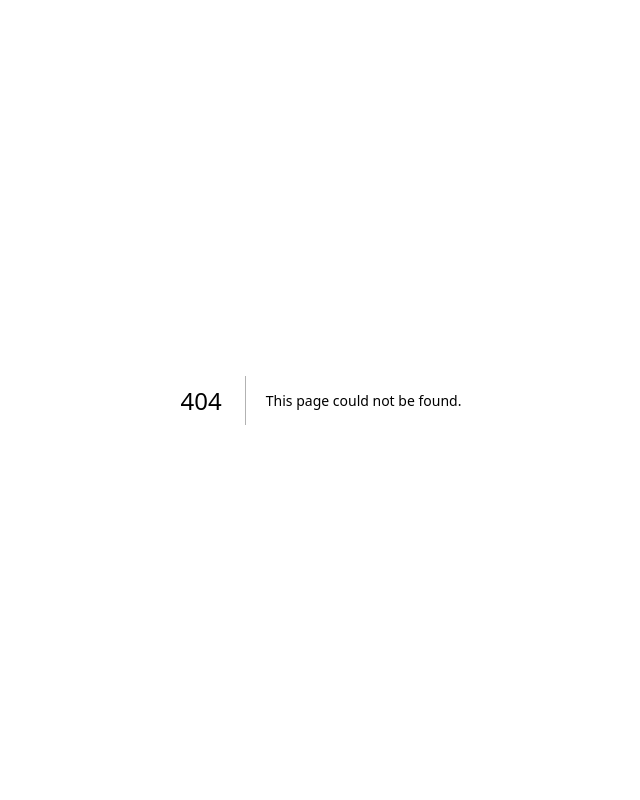
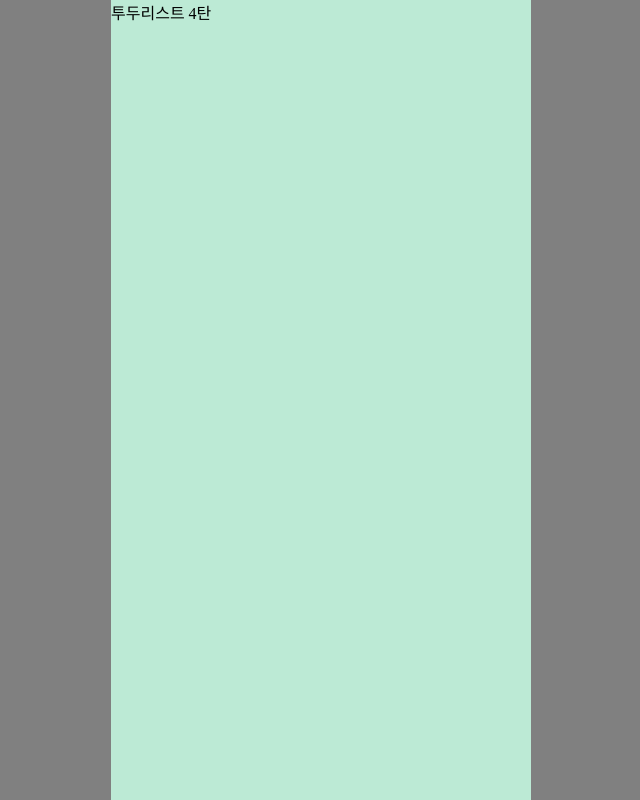
Before and after one commit to SJ0826/2022-todolist-challenge, a Next.js app in the folder 2022-11-06/: page /todolist4 in a window 1280 px wide. Before the commit this address had no page. Shown: the whole page, without its empty margins (319-959 px from the left). Built offline with nearby package versions, Linux system fonts and the light colour scheme.

Commit message:
[ui] feat: Layout 추가

```diff
--- a/2022-11-06/pages/_app.tsx
+++ b/2022-11-06/pages/_app.tsx
@@ -1,3 +1,4 @@
+import Layout from '@ui/components/layout/Layout'
 import type { AppProps } from 'next/app'
 import Head from 'next/head'
 
@@ -7,10 +8,12 @@ function MyApp({ Component, pageProps }: AppProps) {
   return (
     <>
       <Head>
-        <title>투두 리스트</title>
+        <title>투두 리스트4</title>
       </Head>
       <GlobalStyles />
+      <Layout>
       <Component {...pageProps} />
+      </Layout>
     </>
   )
 }
--- /dev/null
+++ b/2022-11-06/pages/todolist4.tsx
@@ -0,0 +1,5 @@
+const todolist4 = () => {
+return(<div>투두리스트 4탄</div>)
+}
+
+export default todolist4
--- /dev/null
+++ b/2022-11-06/ui/components/layout/Layout.tsx
@@ -0,0 +1,30 @@
+import React from 'react'
+import styled from 'styled-components'
+import Page from './Page'
+
+interface Props {
+  children?: React.ReactNode
+  [k: string]: any
+}
+
+export default function Layout({ children, ...props }: Props) {
+  return (
+    <Page>
+      <Container {...props}>
+        <div>{children}</div>
+      </Container>
+    </Page>
+  )
+}
+
+const Container = styled.main`
+  position: absolute;
+  width: 100vw;
+  max-width: 420px;
+  height: 100vh;
+  max-height: 920px;
+  background-color: #BCEAD5;
+  left: 50%;
+  top: 50%;
+  transform: translate(-50%, -50%);
+`
--- /dev/null
+++ b/2022-11-06/ui/components/layout/Page.tsx
@@ -0,0 +1,16 @@
+import React from 'react'
+import styled from 'styled-components'
+
+interface Props {
+  children: React.ReactNode
+}
+export default function Page({ children }: Props) {
+  return <Container>{children}</Container>
+}
+
+const Container = styled.div`
+  position: relative;
+  width: 100vw;
+  height: 100vh;
+  background-color: grey;
+`
```
